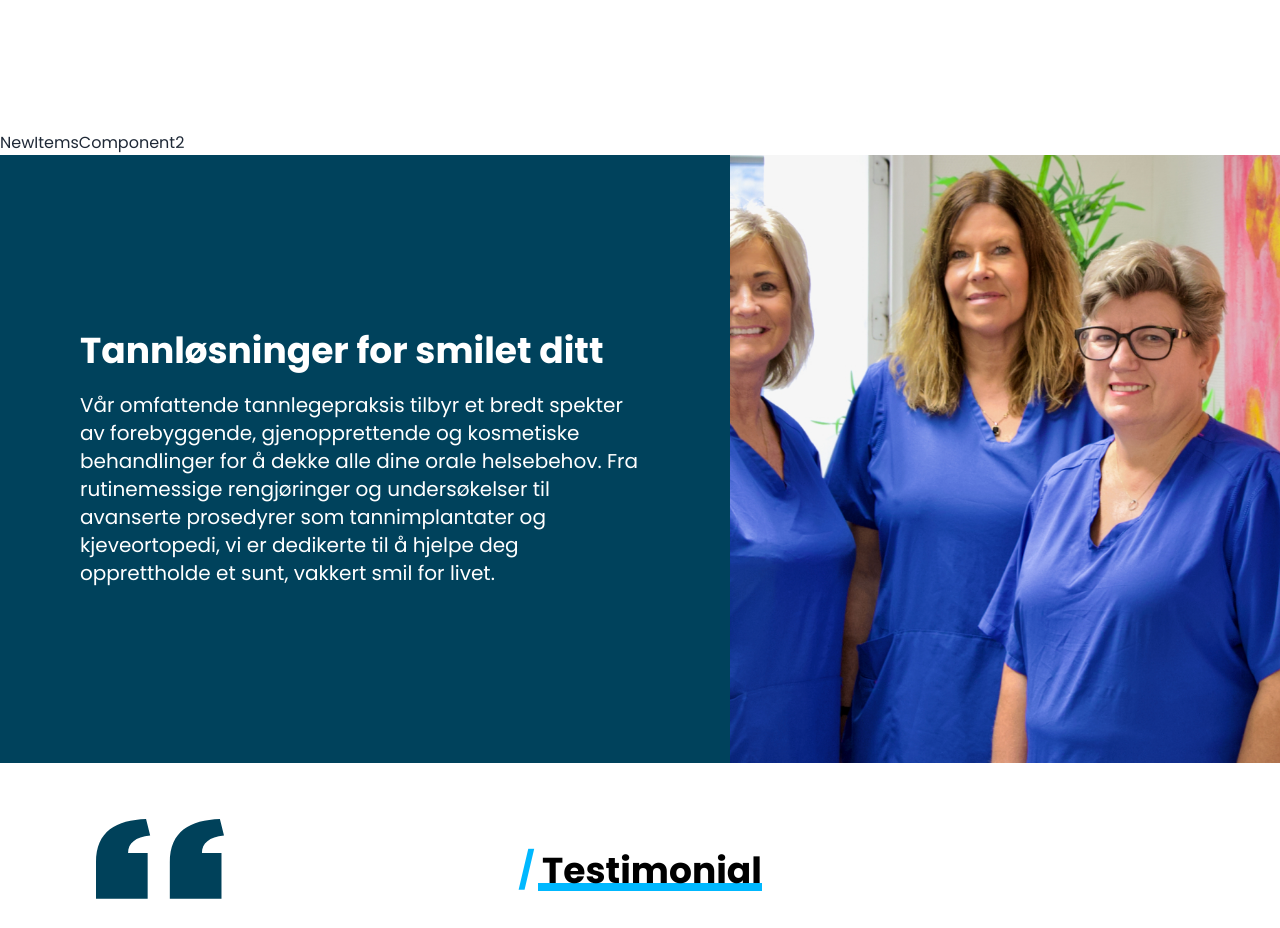
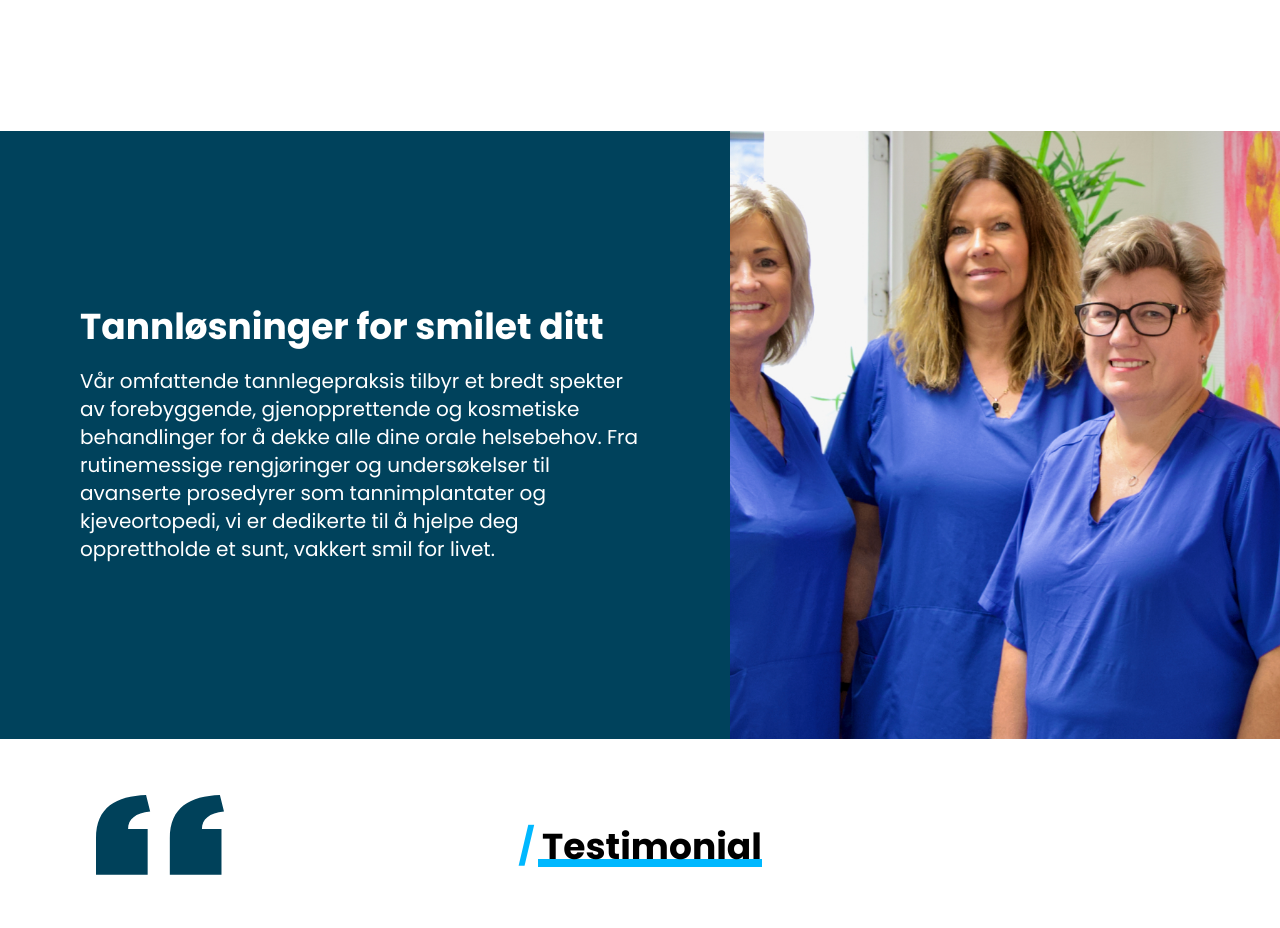
Before and after one commit to MastooraTurkmen/tannglege-engen-as, a Next.js app: page / in a window 1280 px wide. Shown: the part 4680-5608 px from the top of the page. Built offline with nearby package versions, Linux system fonts and the light colour scheme; a web font is replaced by a local one.

Commit message:
makes some changes

```diff
--- a/components/NewItems.jsx
+++ b/components/NewItems.jsx
@@ -7,7 +7,7 @@ const NewItems = () => {
     <div>
       <NewItemsComponent />
       <NewItemsComponent1 />
-      <NewItemsComponent2 />
+      {/* <NewItemsComponent2 /> */}
     </div>
   );
 };
```
